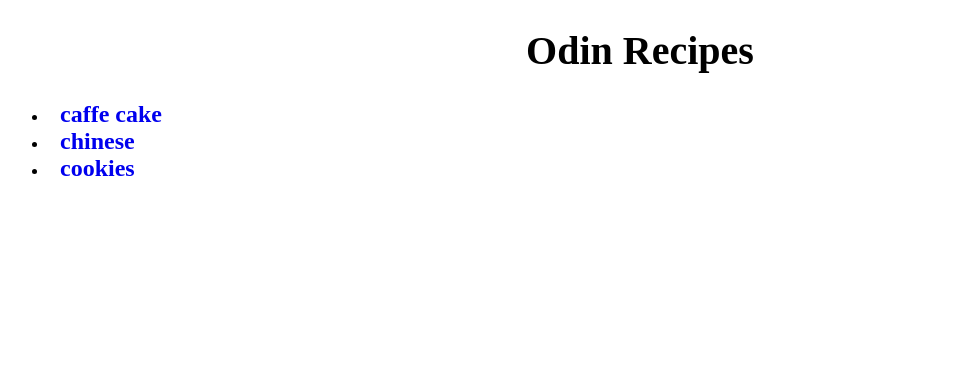
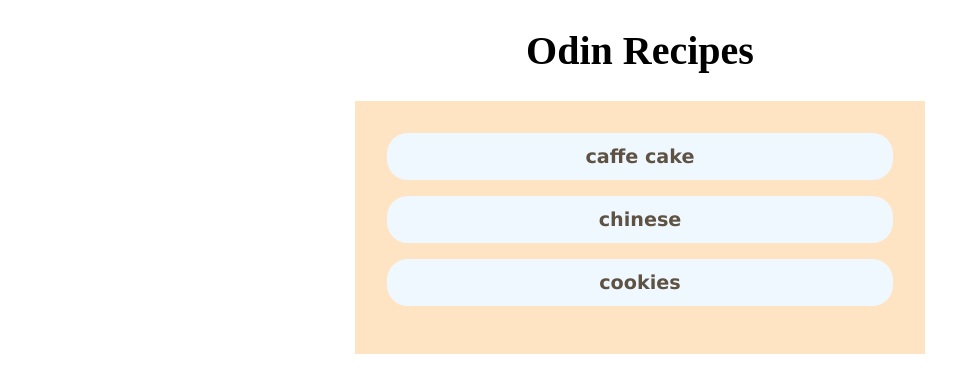
Before and after one commit to nelie250/odin-recipes, a plain HTML site: page index.html in a window 1280 px wide. Shown: the whole page, without its empty margins (0-956 px from the left). Drawn offline with Linux system fonts and the light colour scheme.

Commit message:
change typo

```diff
--- a/index.html
+++ b/index.html
@@ -10,11 +10,11 @@
 <body>
   <div class="links-container">
     <h1>Odin Recipes</h1>
-  <ul class="recipes-links">
-    <li><a href="./recipes/coffee-cake.html">caffe cake</a></li>
-    <li><a href="./recipes/chinese.html">chinese</a></li>
-    <li><a href="./recipes/cookie.html">cookies</a></li>
-  </ul>
+    <ul class="recipe-links">
+      <li><a href="./recipes/coffee-cake.html">caffe cake</a></li>
+      <li><a href="./recipes/chinese.html">chinese</a></li>
+      <li><a href="./recipes/cookie.html">cookies</a></li>
+    </ul>
   </div>
 </body>
 </html>
--- a/style.css
+++ b/style.css
@@ -18,7 +18,7 @@ a:hover{
 }
 .recipe-links{
   background-color: bisque;
-  width: 50%;;
+  width: 70%;
   margin: auto;
   padding: 2rem;
 
@@ -67,4 +67,7 @@ a:hover{
  .main{
   width: 60%;
  }
+ .recipe-links{
+  width:40%;
+ }
 }
```
Also changed, not shown: recipes/chinese.html (+1 -1 lines), recipes/coffee-cake.html (+1 -1 lines), recipes/cookie.html (+1 -1 lines).
